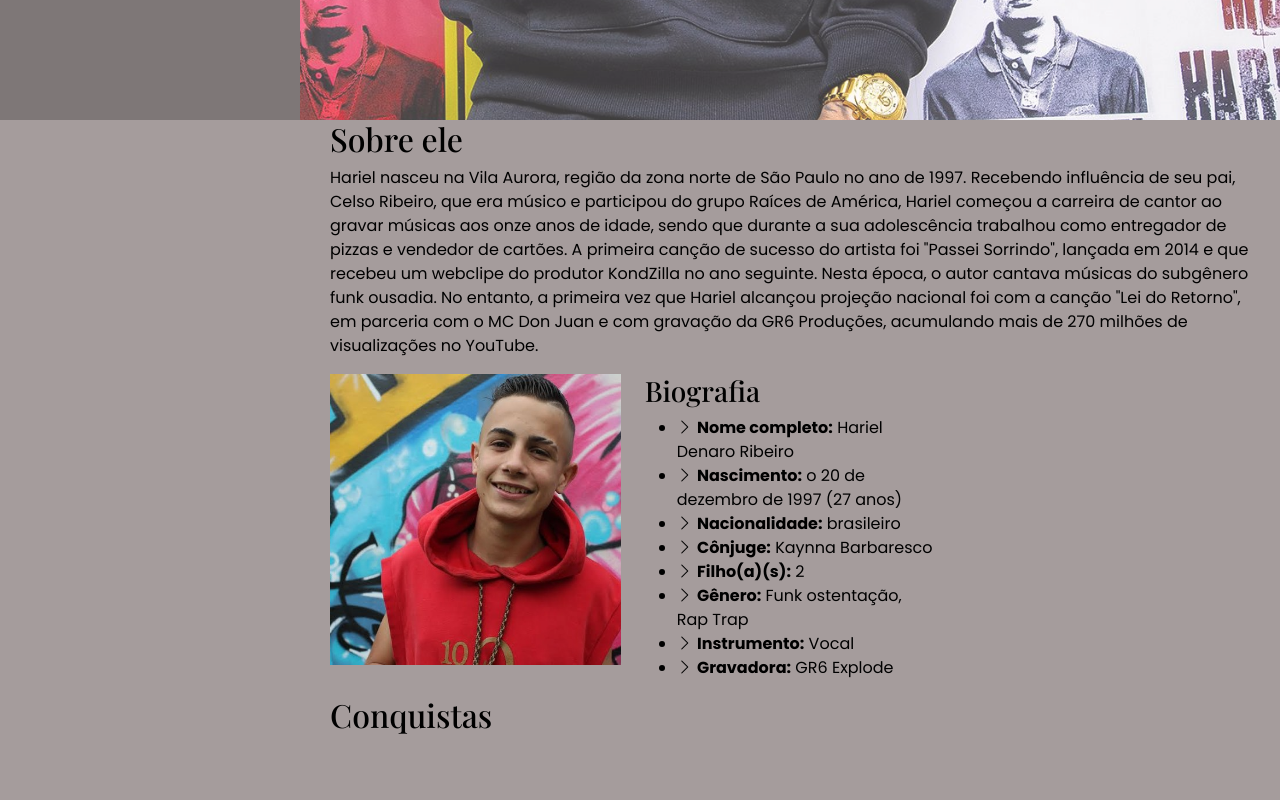
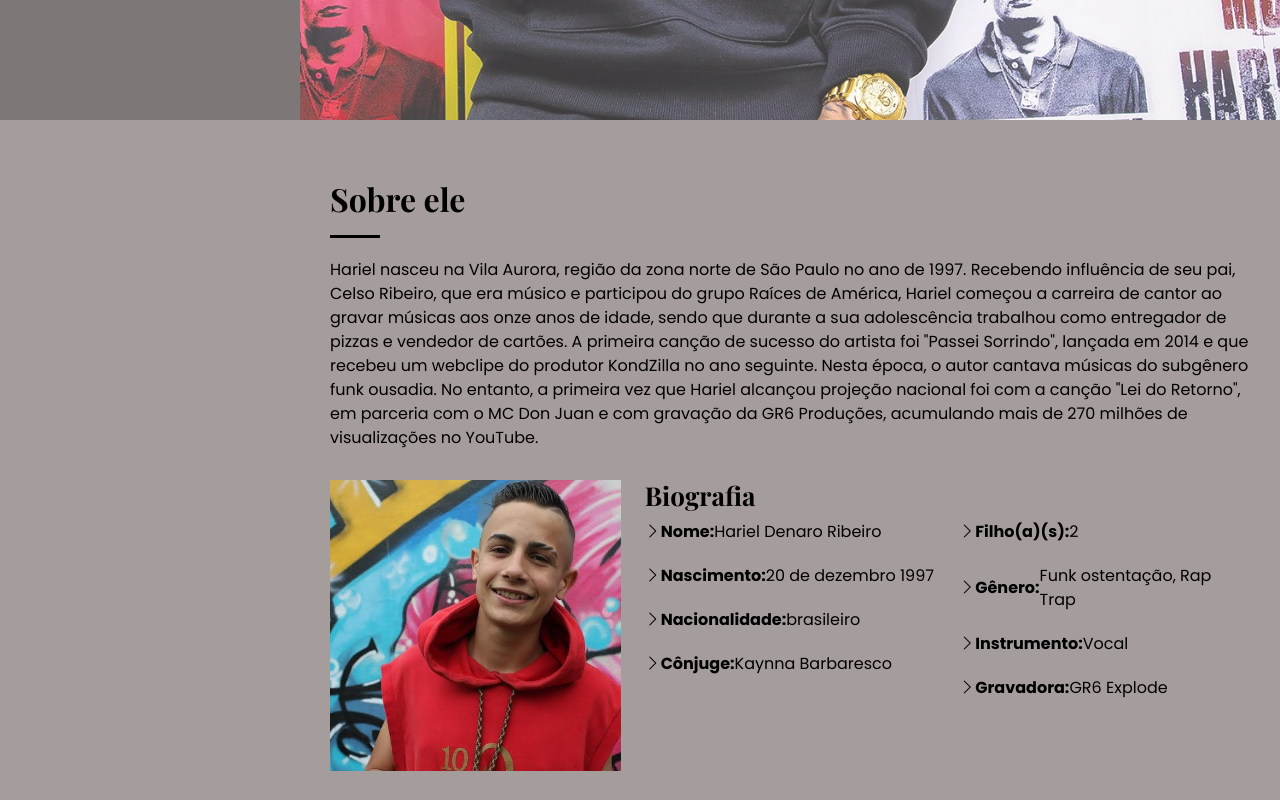
Before and after one commit to akamilly/idigital, a plain HTML site: page index.html in a window 1280 px wide. Shown: the part 680-1480 px from the top of the page. Before the commit the page ends 1422 px from the top, so only its background shows below. Drawn offline with nearby package versions, Linux system fonts and the light colour scheme; a script that the page names is missing; a web font is replaced by a local one.

Commit message:
update sobre

```diff
--- a/css/style.css
+++ b/css/style.css
@@ -215,3 +215,79 @@ h1, h2, h3, h4, h5, h6 {
     letter-spacing: 1px;
     border-bottom: 3px solid rgb(0, 0, 0);
 }
+
+@media(min-width: 1024px) {
+    #hero {
+        background-attachment: fixed;
+    }
+}
+
+@media(max-width:768px) {
+    #hero h1 {
+        font-size: 28px;
+        line-height: 36px;
+    }
+    #hero h2 {
+        font-size: 18px;
+        line-height: 24px;
+        margin-bottom: 30px;
+    }
+}
+
+/* Seções Geral */
+section {
+    padding: 60px 0;
+    overflow: hidden;
+}
+
+.section-bg { /* bg = background */
+    background: #000000;
+}
+
+.section-title {
+    padding-bottom: 30px;
+}
+
+.section-title h2 {
+    font-size: 32px;
+    font-weight: bold;
+    margin-bottom: 20px;
+    padding-bottom: 20px;
+    position: relative;
+    color: rgb(0, 0, 0);
+}
+
+.section-title h2::after {
+    content: "";
+    position: absolute;
+    display: block;
+    width: 50px;
+    height: 3px;
+    background: rgb(0, 0, 0);
+    bottom: 0;
+    left: 0;
+}
+
+.section-title p {
+    margin-bottom: 0;
+    color: rgb(0, 0, 0);
+    font-size: ;
+}
+
+/* #About */
+.about .content h3 {
+    font-weight: 700;
+    font-size: 26px;
+    color: rgb(0, 0, 0);
+}
+
+.about .content ul {
+    list-style: none;
+    padding: 0;
+}
+
+.about .content ul li {
+    margin-bottom: 20px;
+    display: flex;
+    align-items: center;
+}
--- a/index.html
+++ b/index.html
@@ -1,156 +1,208 @@
 <!DOCTYPE html>
 <html lang="pt-br">
   <head>
-    <meta charset="UTF-8">
-    <meta name="viewport" content="width=device-width, initial-scale=1.0">
-    <title> IPD Hariel</title>
-    <meta name="description" content="width=device-width">
+    <meta charset="UTF-8" />
+    <meta name="viewport" content="width=device-width, initial-scale=1.0" />
+    <title>IPD Hariel</title>
+    <meta name="description" content="width=device-width" />
     <!-- 'name' nome do conteudo, 'content' o proprio conteudo -->
-     <meta name="keywords" content="Hariel, cantor, mc, funk, ostentação, show">
+    <meta
+      name="keywords"
+      content="Hariel, cantor, mc, funk, ostentação, show"
+    />
 
     <!-- Favicon -->
-     <link rel="shortcut icon" href="favicon.ico" type="image/x-icon"> <!-- foto para a title -->
+    <link rel="shortcut icon" href="favicon.ico" type="image/x-icon" />
+    <!-- foto para a title -->
 
     <!-- CSS Bootstrap -->
     <!-- AOS (Animate On Scroll) -->
-    <link href="https://unpkg.com/aos@2.3.1/dist/aos.css" rel="stylesheet">
+    <link href="https://unpkg.com/aos@2.3.1/dist/aos.css" rel="stylesheet" />
 
     <!-- Bootstrap -->
-    <link href="https://cdn.jsdelivr.net/npm/bootstrap@5.3.3/dist/css/bootstrap.min.css" rel="stylesheet">
+    <link
+      href="https://cdn.jsdelivr.net/npm/bootstrap@5.3.3/dist/css/bootstrap.min.css"
+      rel="stylesheet"
+    />
 
     <!-- Bootstrap Icons -->
-    <link rel="stylesheet" href="https://cdn.jsdelivr.net/npm/bootstrap-icons@1.11.3/font/bootstrap-icons.min.css">
+    <link rel="stylesheet" href="https://cdn.jsdelivr.net/npm/bootstrap-icons@1.11.3/font/bootstrap-icons.min.css"/>
 
     <!-- Boxicons -->
-    <link href='https://unpkg.com/boxicons@2.1.4/css/boxicons.min.css' rel='stylesheet'>
+    <link href="https://unpkg.com/boxicons@2.1.4/css/boxicons.min.css" rel="stylesheet"/>
 
     <!-- GLightbox -->
-    <link href="https://cdn.jsdelivr.net/npm/glightbox@3.1.0/dist/css/glightbox.min.css" rel="stylesheet">
+    <link href="https://cdn.jsdelivr.net/npm/glightbox@3.1.0/dist/css/glightbox.min.css" rel="stylesheet"/>
 
     <!-- Swiper -->
-    <link href="https://cdn.jsdelivr.net/npm/swiper@10.0.0/swiper-bundle.min.css" rel="stylesheet">
+    <link href="https://cdn.jsdelivr.net/npm/swiper@10.0.0/swiper-bundle.min.css" rel="stylesheet"/>
 
     <!-- CSS Style -->
-     <link rel="stylesheet" href="css/style.css">
-
+    <link rel="stylesheet" href="css/style.css" />
   </head>
   <body>
-
     <!-- menu hamburger -->
-    <i class="bi bi-list mobile-nav-toggle d-xl-none"> </i> <!-- os tres risquinhos ao lado -->
+    <i class="bi bi-list mobile-nav-toggle d-xl-none"> </i>
+    <!-- os tres risquinhos ao lado -->
 
     <!-- cabeçalho -->
     <header id="header">
       <div class="d-flex flex-column">
         <div class="perfil">
-                    <img src="img/harielpretoebranco.jpg" alt="" class="img-fluid rounded-circle">
+          <img
+            src="img/harielpretoebranco.jpg"
+            alt=""
+            class="img-fluid rounded-circle"
+          />
           <h1 class="text-light text-center">
             <a href="index.html#home">Hariel Denaro</a>
           </h1>
 
           <div class="social-links mt-3 text-center">
-
-                        <a href="https://www.instagram.com/mchariel/?hl=en" class="instagram" target="_blank">
+            <a
+              href="https://www.instagram.com/mchariel/?hl=en"
+              class="instagram"
+              target="_blank"
+            >
               <i class="bi bi-instagram"></i>
             </a>
 
-                        <a href="https://www.facebook.com/harieloriginal/?locale=pt_BR" class="linkedin" target="_blank">
+            <a
+              href="https://www.facebook.com/harieloriginal/?locale=pt_BR"
+              class="linkedin"
+              target="_blank"
+            >
               <i class="bi bi-facebook"></i>
             </a>
 
             <a href="https://x.com/oficialharielmc" class="x" target="_blank">
               <i class="bi bi-twitter"></i>
             </a>
-
           </div>
-                </div> <!-- fim div perfil -->
+        </div>
+        <!-- fim div perfil -->
 
         <!-- menu -->
         <nav id="navbar" class="nav-menu navbar">
           <ul>
-                        <li> <!-- Home -->
+            <li>
+              <!-- Home -->
               <a href="#hero" class="nav-link scrollto active">
                 <i class="bx bx-home"></i>
                 <span>Home</span>
               </a>
             </li>
 
-                        <li> <!-- Sobre  -->
+            <li>
+              <!-- Sobre  -->
               <a href="#about" class="nav-link scrollto">
                 <i class="bx bx-user"></i>
                 <span>Sobre</span>
               </a>
             </li>
 
-                        <li> <!-- Resumo  -->
+            <li>
+              <!-- Resumo  -->
               <a href="#resume" class="nav-link scrollto">
                 <i class="bx bx-file-blank"></i>
                 <span>Resumo</span>
               </a>
             </li>
 
-                        <li> <!-- Portfolio  -->
+            <li>
+              <!-- Portfolio  -->
               <a href="#portfolio" class="nav-link scrollto">
                 <i class="bi bi-images"></i>
                 <span>Portfolio</span>
               </a>
             </li>
 
-                        <li> <!-- Contato  -->
+            <li>
+              <!-- Contato  -->
               <a href="#contact" class="nav-link scrollto">
                 <i class="bx bx-envelope"></i>
                 <span>Contato</span>
               </a>
             </li>
           </ul>
-                 </nav> <!-- fim nav  -->
-            </div> <!-- fim d-flex flex-column -->
-         </header> <!-- fim header-->
+        </nav>
+        <!-- fim nav  -->
+      </div>
+      <!-- fim d-flex flex-column -->
+    </header>
+    <!-- fim header-->
 
     <!-- Hero -->
-         <section id="hero" class="d-flex flex-column justify-content-center align-items-center">
-
+    <section
+      id="hero"
+      class="d-flex flex-column justify-content-center align-items-center"
+    >
       <div class="hero-container" data-aos="">
         <h1>HD</h1>
 
-                <p>I'm
-                    <span class="typed" data-typed-items="cantor, compositor, musico, funkeiro"></span>
+        <p>
+          I'm
+          <span
+            class="typed"
+            data-typed-items="cantor, compositor, musico, funkeiro"
+          ></span>
         </p>
       </div>
-         </section> <!-- fim hero -->
+    </section>
+    <!-- fim hero -->
 
-         <main id="main"> <!-- Principal -->
+    <main id="main">
+      <!-- Principal -->
       <!-- sobre mim -->
       <section id="about" class="about">
         <div class="container">
           <div class="section-title">
             <h2>Sobre ele</h2>
-                        <p>Hariel nasceu na Vila Aurora, região da zona norte de São Paulo no ano de 1997. Recebendo influência de seu pai, Celso Ribeiro, que era músico e participou do grupo Raíces de América, Hariel começou a carreira de cantor ao gravar músicas aos onze anos de idade, sendo que durante a sua adolescência trabalhou como entregador de pizzas e vendedor de cartões. A primeira canção de sucesso do artista foi "Passei Sorrindo", lançada em 2014 e que recebeu um webclipe do produtor KondZilla no ano seguinte. Nesta época, o autor cantava músicas do subgênero funk ousadia.
-                            No entanto, a primeira vez que Hariel alcançou projeção nacional foi com a canção "Lei do Retorno", em parceria com o MC Don Juan e com gravação da GR6 Produções, acumulando mais de 270 milhões de visualizações no YouTube.
+            <p>
+              Hariel nasceu na Vila Aurora, região da zona norte de São Paulo no
+              ano de 1997. Recebendo influência de seu pai, Celso Ribeiro, que
+              era músico e participou do grupo Raíces de América, Hariel começou
+              a carreira de cantor ao gravar músicas aos onze anos de idade,
+              sendo que durante a sua adolescência trabalhou como entregador de
+              pizzas e vendedor de cartões. A primeira canção de sucesso do
+              artista foi "Passei Sorrindo", lançada em 2014 e que recebeu um
+              webclipe do produtor KondZilla no ano seguinte. Nesta época, o
+              autor cantava músicas do subgênero funk ousadia. No entanto, a
+              primeira vez que Hariel alcançou projeção nacional foi com a
+              canção "Lei do Retorno", em parceria com o MC Don Juan e com
+              gravação da GR6 Produções, acumulando mais de 270 milhões de
+              visualizações no YouTube.
             </p>
-                    </div> <!-- fim section -->
+          </div>
+          <!-- fim section -->
 
           <div class="row">
             <div class="col-lg-4" data-aos="fade-right">
-                            <img src="img/hariel2.jpg" class="img-fluid" alt="" width="600px" height="600px">
-                        </div> <!-- fim col-lg-4 -->
+              <img
+                src="img/hariel2.jpg"
+                class="img-fluid"
+                alt=""
+                width="600px"
+                height="600px"
+              />
+            </div>
+            <!-- fim col-lg-4 -->
 
             <div class="col-lg-8 pt-4 pt-lg-0 content" data-aos="fade-left">
-
               <h3>Biografia</h3>
               <div class="row">
                 <div class="col-lg-6">
                   <ul>
                     <li>
                       <i class="bi bi-chevron-right"></i>
-                                            <strong>Nome completo:</strong>
+                      <strong>Nome:</strong>
                       <span>Hariel Denaro Ribeiro</span>
                     </li>
 
                     <li>
                       <i class="bi bi-chevron-right"></i>
                       <strong>Nascimento:</strong>
-                                            <span>o	20 de dezembro de 1997 (27 anos)</span>
+                      <span>20 de dezembro 1997 </span>
                     </li>
 
                     <li>
@@ -164,7 +216,10 @@
                       <strong>Cônjuge:</strong>
                       <span>Kaynna Barbaresco</span>
                     </li>
-
+                  </ul>
+                </div>
+                <div class="col-lg-6">
+                  <ul>
                     <li>
                       <i class="bi bi-chevron-right"></i>
                       <strong>Filho(a)(s):</strong>
@@ -191,11 +246,13 @@
                   </ul>
                 </div>
               </div>
-
-                        </div> <!-- fim content -->
-                    </div> <!-- Fim Row -->
             </div>
-             </section> <!-- fim sobre -->
+            <!-- fim content -->
+          </div>
+          <!-- Fim Row -->
+        </div>
+      </section>
+      <!-- fim sobre -->
 
       <!-- feitos -->
       <section id="facts" class="facts">
@@ -204,10 +261,10 @@
             <h2>Conquistas</h2>
           </div>
         </div>
-             </section> <!-- fim sobre -->
-         </main> <!-- fim Main  -->
-
-
+      </section>
+      <!-- fim sobre -->
+    </main>
+    <!-- fim Main  -->
 
     <!-- JS Bootstrap -->
     <!-- PureCounter -->
@@ -234,7 +291,6 @@
     <!-- Waypoints -->
     <script src="https://cdn.jsdelivr.net/npm/waypoints@4.0.1/lib/jquery.waypoints.min.js"></script>
 
-
     <!-- JS Script base -->
     <script src="js/script.js"></script>
   </body>
```
Lines whose indentation alone changed are shown as unchanged.
